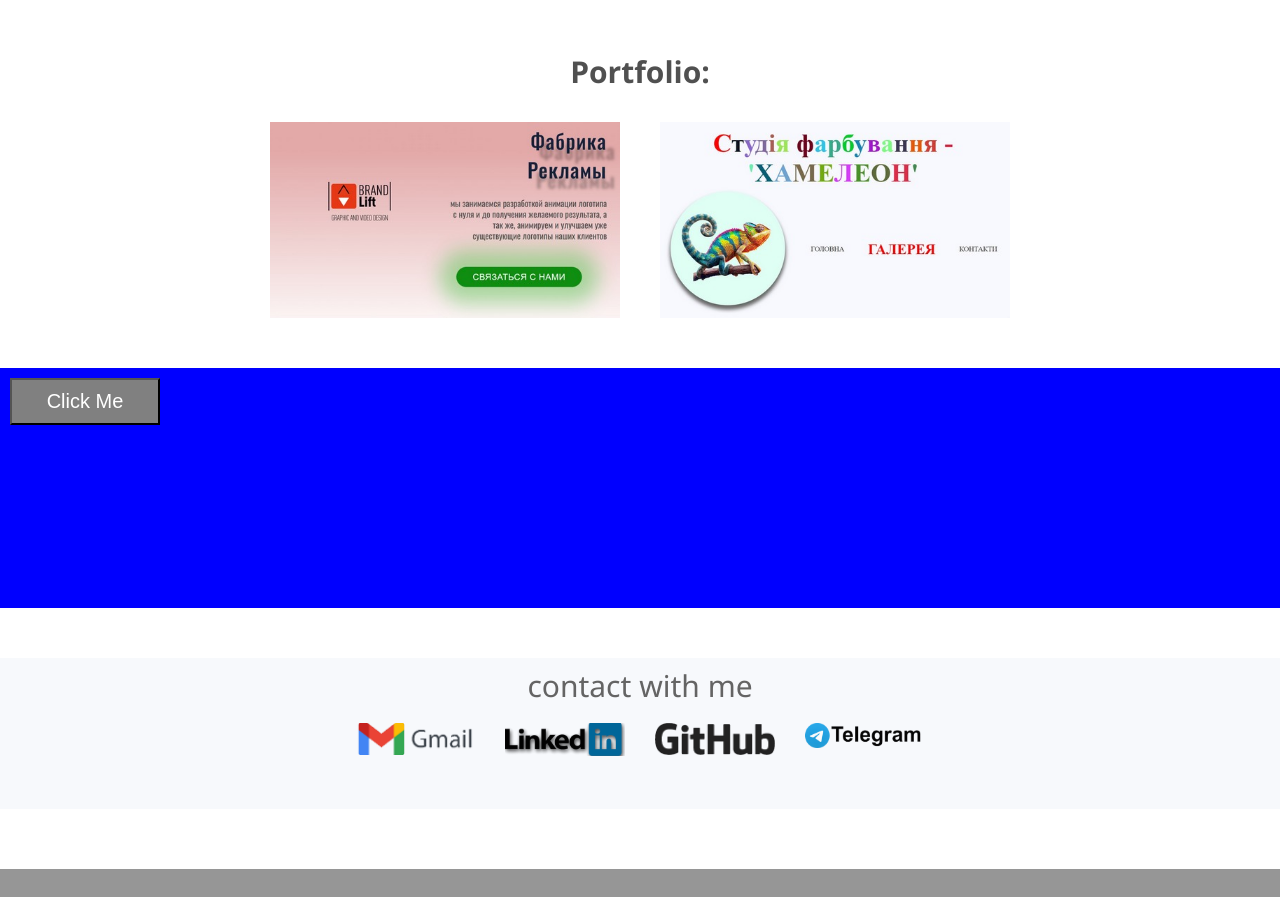
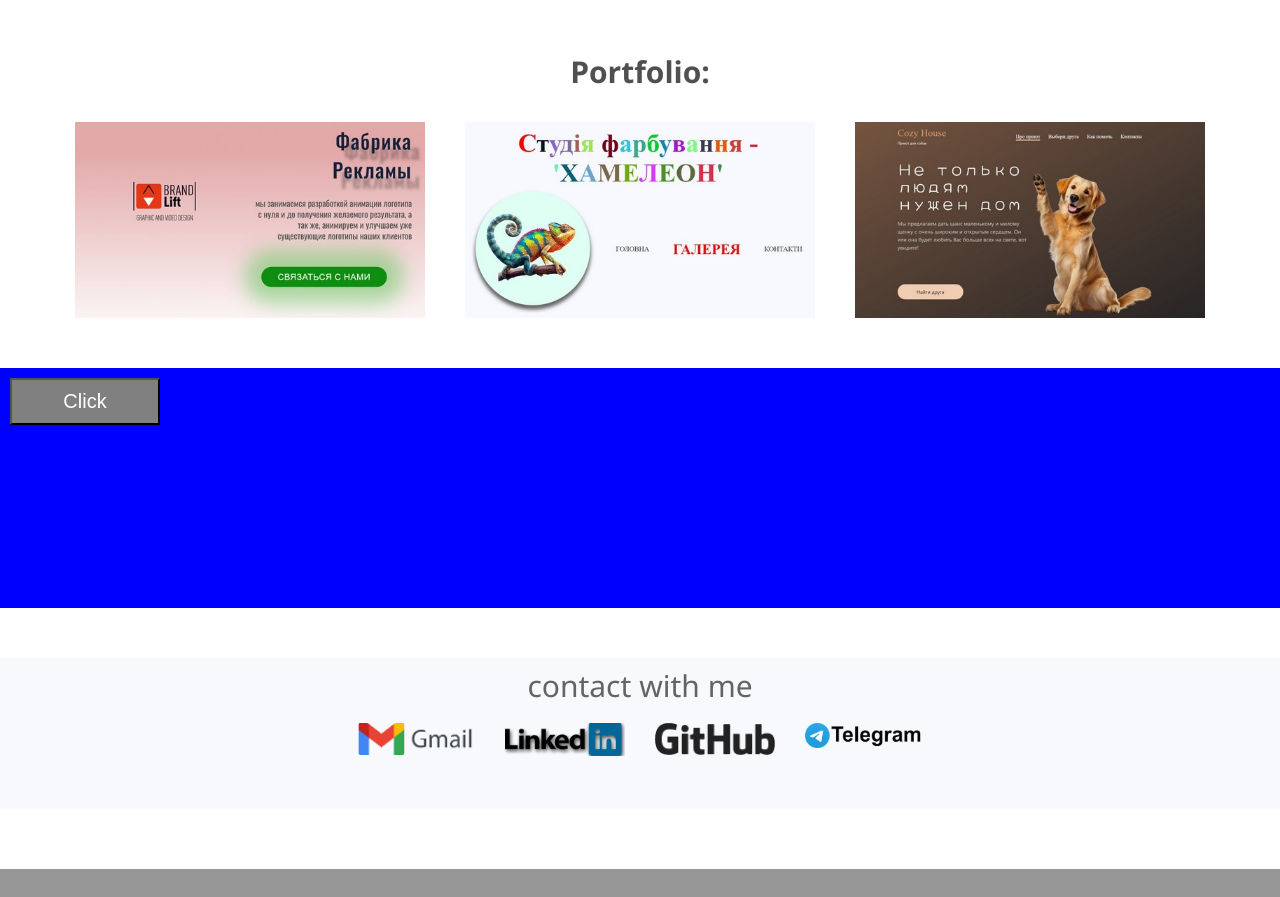
Before and after one commit to Anato1i/resume, a React (Create React App) app: page / in a window 1280 px wide. Shown: the part 1040-1937 px from the top of the page. Built offline with nearby package versions, Linux system fonts and the light colour scheme.

Commit message:
Add new project Cozy House

```diff
--- a/src/components/ButtonJoke.jsx
+++ b/src/components/ButtonJoke.jsx
@@ -41,7 +41,7 @@ class ButtonJoke extends Component {
             onClick={this.handleButtonClick}
             style={buttonPosition}
           >
-            Сlick Мe
+            Click
           </button>
         )}
       </div>
--- a/src/components/Portfolio.jsx
+++ b/src/components/Portfolio.jsx
@@ -1,6 +1,7 @@
 import styles from './Portfolio.module.css'
 import brandLift from '../images/brandLift.jpeg'
 import studiaFarb from '../images/studiaFarb.jpeg'
+import cozyhouse from '../images/cozyhouse.jpeg'
 
 const Portfolio = () => {
   return (
@@ -19,6 +20,11 @@ const Portfolio = () => {
                 <img className={styles.miniPhoto} src={studiaFarb} alt="icon" />
               </a>
             </li>
+            <li>
+              <a href="https://anato1i.github.io/landing-page" target="blank">
+                <img className={styles.miniPhoto} src={cozyhouse} alt="icon" />
+              </a>
+            </li>
           </ul>
         </div>
       </div>
```
Also changed, not shown: src/App.jsx (renamed from src/App.js), src/images/cozyhouse.jpeg (added).
